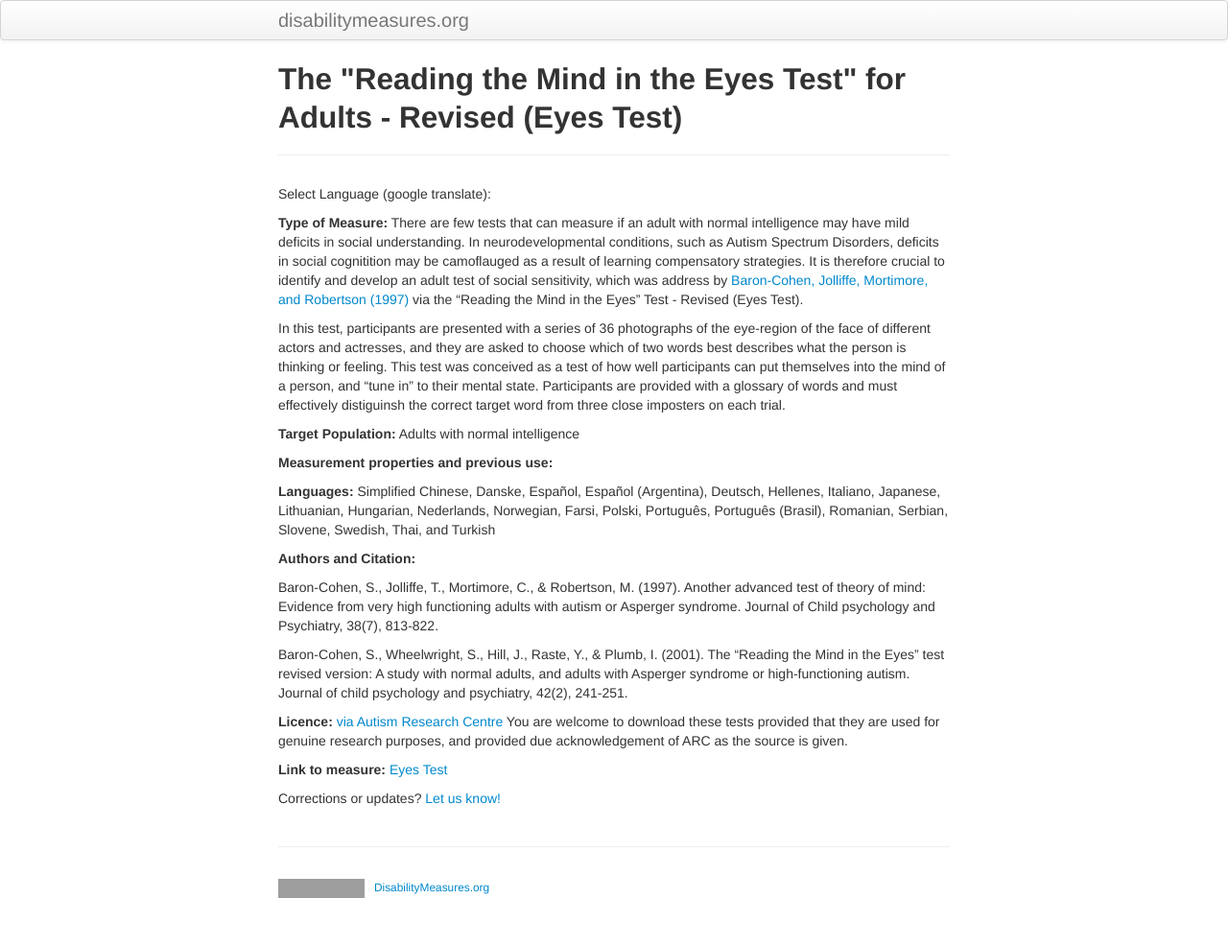
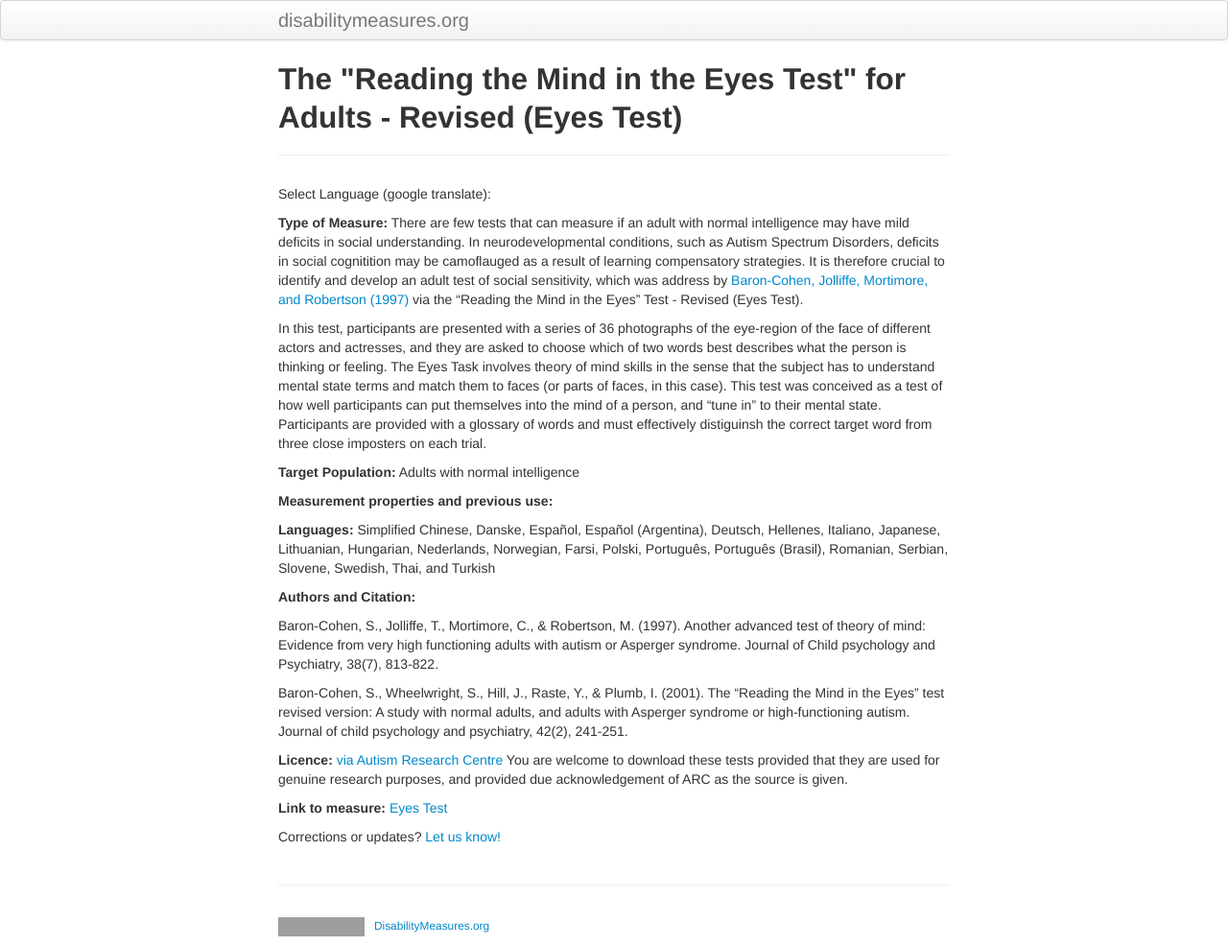
Before and after one commit to mjmaenner/disabilitymeasures, a Jekyll site: the page built from EyesTest_Adult/index.md, in a window 1280 px wide. Shown: the whole page at 96% size. Built offline with Jekyll 4.4.1, drawn with Linux system fonts in a browser that asks for light colours; before the commit the page ends 946 px from its top, so only the background shows below that; grey boxes are pictures that could not be loaded.

Commit message:
updated description

```diff
--- a/EyesTest_Adult/index.md
+++ b/EyesTest_Adult/index.md
@@ -15,7 +15,7 @@ function googleTranslateElementInit() {
 
 **Type of Measure:** There are few tests that can measure if an adult with normal intelligence may have mild deficits in social understanding. In neurodevelopmental conditions, such as Autism Spectrum Disorders, deficits in social cognitition may be camoflauged as a result of learning compensatory strategies. It is therefore crucial to identify and develop an adult test of social sensitivity, which was address by [Baron-Cohen, Jolliffe, Mortimore, and Robertson (1997)](http://onlinelibrary.wiley.com/doi/10.1111/j.1469-7610.1997.tb01599.x/full) via the "Reading the Mind in the Eyes" Test - Revised (Eyes Test).
 
-In this test, participants are presented with a series of 36 photographs of the eye-region of the face of different actors and actresses, and they are asked to choose which of two words best describes what the person is thinking or feeling. This test was conceived as a test of how well participants can put themselves into the mind of a person, and "tune in" to their mental state. Participants are provided with a glossary of words and must effectively distiguinsh the correct target word from three close imposters on each trial.
+In this test, participants are presented with a series of 36 photographs of the eye-region of the face of different actors and actresses, and they are asked to choose which of two words best describes what the person is thinking or feeling. The Eyes Task involves theory of mind skills in the sense that the subject has to understand mental state terms and match them to faces (or parts of faces, in this case). This test was conceived as a test of how well participants can put themselves into the mind of a person, and "tune in" to their mental state. Participants are provided with a glossary of words and must effectively distiguinsh the correct target word from three close imposters on each trial.
 
 **Target Population:** Adults with normal intelligence
 
```
